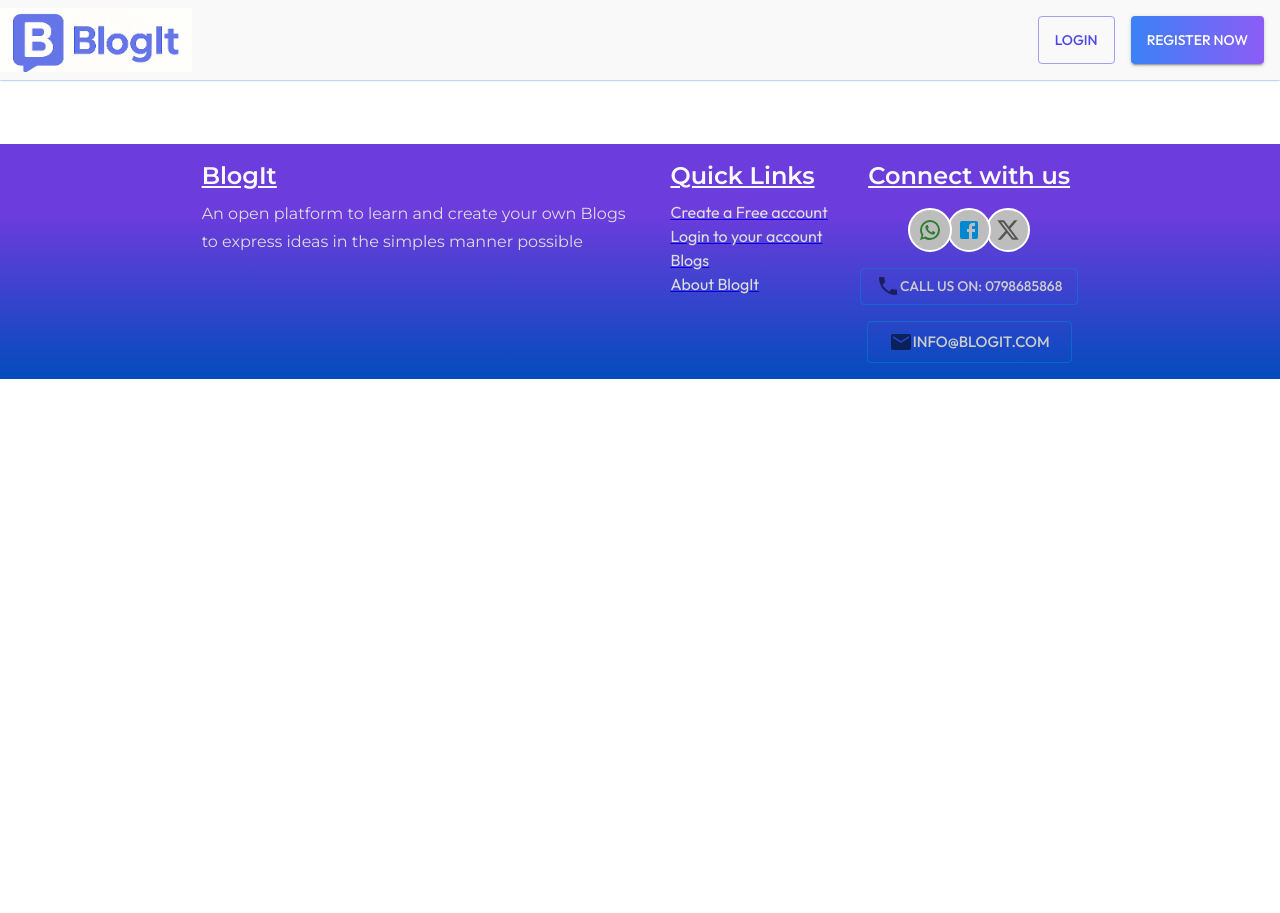
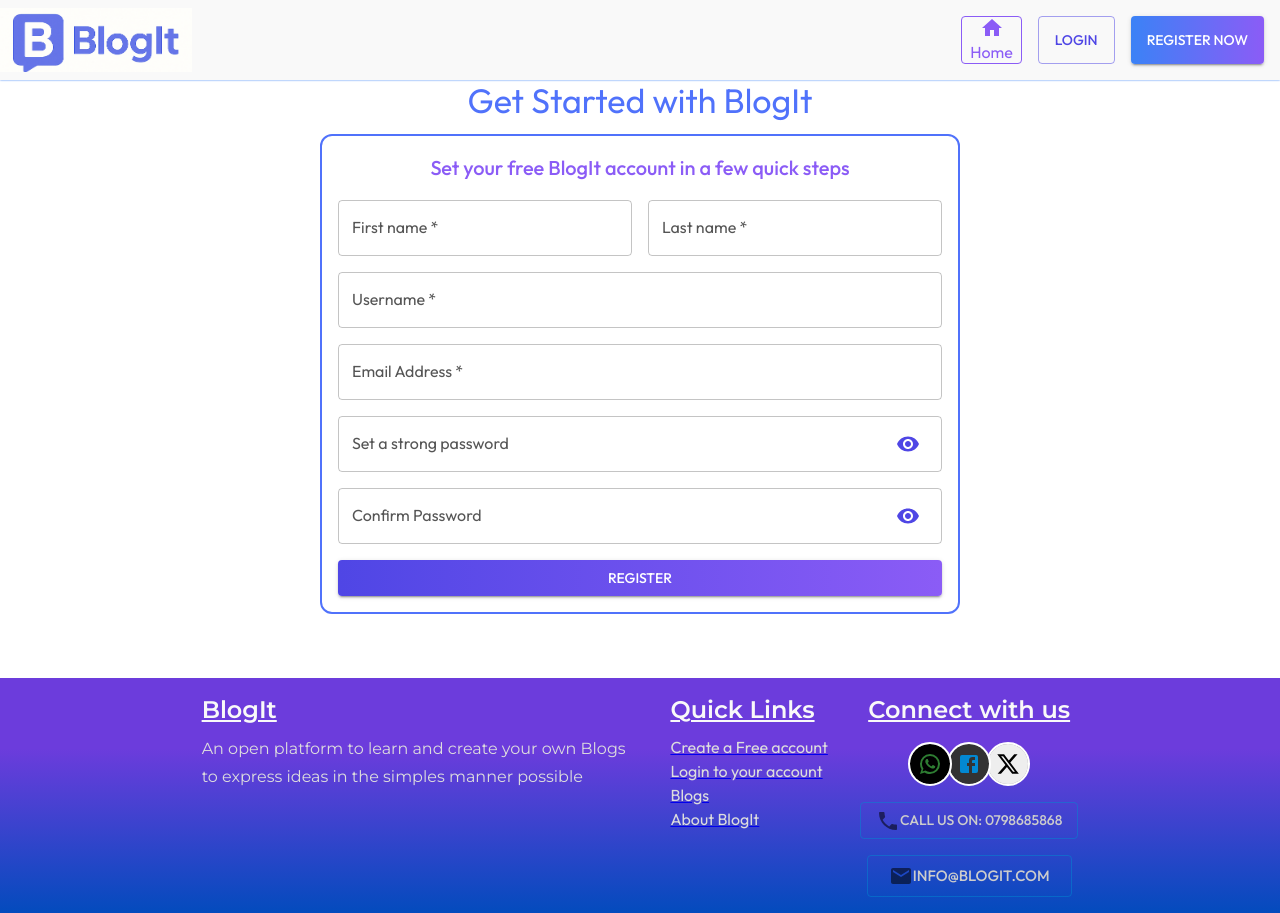
Before and after one commit to WaithakaGuru/BlogIt, a React (Vite) app in the folder frontend/: page /register in a window 1280 px wide. Before the commit the page ends 800 px from the top, so only its background shows below. Built offline with nearby package versions, Linux system fonts and the light colour scheme.

Commit message:
Add a registerNewUser page and add correct paths to all links and buttons

```diff
--- a/frontend/src/App.tsx
+++ b/frontend/src/App.tsx
@@ -5,6 +5,7 @@ import Restricted from "./components/Restricted";
 import LoginPage from "./pages/LoginPage";
 import NavBar from "./components/NavBar";
 import Footer from "./components/Footer";
+import RegisterNewAccountPage from "./pages/RegisterNewAccountPage";
 
 function App() {
   return(
@@ -21,6 +22,7 @@ function App() {
           }
         />
         <Route path="/login" Component={LoginPage} />
+        <Route path="/register" Component={RegisterNewAccountPage} />
       </Routes>
       <Footer/>
     </BrowserRouter>
--- a/frontend/src/components/Footer.tsx
+++ b/frontend/src/components/Footer.tsx
@@ -59,22 +59,22 @@ function Footer() {
           >
             Quick Links
           </Typography>
-          <Link to={"/login"} title="Create account">
+          <Link to={"/register"} title="Create account">
             <Typography variant="body1" color="textDisabled">
               Create a Free account
             </Typography>
           </Link>
-          <Link to={"/login"} title="Create account">
+          <Link to={"/login"} title="Login to your BlogIt account">
             <Typography variant="body1" color="textDisabled">
               Login to your account
             </Typography>
           </Link>
-          <Link to={"/login"} title="Create account">
+          <Link to={"/blogs"} title="Popular Blogs">
             <Typography variant="body1" color="textDisabled">
               Blogs{" "}
             </Typography>
           </Link>
-          <Link to={"/login"} title="Create account">
+          <Link to={"/"} title="About BlogIt">
             <Typography variant="body1" color="textDisabled">
               About BlogIt{" "}
             </Typography>
@@ -93,21 +93,21 @@ function Footer() {
           </Typography>
           <AvatarGroup spacing={5}>
             <Avatar>
-              <IconButton href="https://whatsapp.com">
+              <IconButton href="https://whatsapp.com" sx={{bgcolor: "#000"}}>
                 {" "}
                 <WhatsApp color="success" />
               </IconButton>
             </Avatar>
             <Avatar>
-              <IconButton href="https://facebook.com">
+              <IconButton href="https://facebook.com" sx={{bgcolor: "#333"}}>
                 {" "}
                 <Facebook color="info" />
               </IconButton>
             </Avatar>
             <Avatar>
-              <IconButton href="https://x.com">
+              <IconButton href="https://x.com" sx={{bgcolor: "#eee"}}>
                 {" "}
-                <X color="action" />
+                <X color="action" sx={{color: "#000"}} />
               </IconButton>
             </Avatar>
           </AvatarGroup>
--- a/frontend/src/components/NavBar.tsx
+++ b/frontend/src/components/NavBar.tsx
@@ -1,4 +1,5 @@
-import { Box, Button, CardMedia, Stack } from "@mui/material";
+import { Home } from "@mui/icons-material";
+import { Box, Button, CardMedia, IconButton, Stack } from "@mui/material";
 
 function NavBar() {
   return (
@@ -26,11 +27,15 @@ function NavBar() {
           }}
         />
         <Stack direction={"row"} gap={2} p={2}>
+          <IconButton href="/" color="secondary" sx={{display: "flex", border:"1px solid",
+          borderRadius: 1, flexDirection: "column", fontSize:"1rem"}}>
+            <Home/> Home
+          </IconButton>
           <Button href="/login" variant="outlined" sx={{ p: 2 }}>
             LogIn
           </Button>
           <Button
-            href="/login"
+            href="/register"
             variant="contained"
             sx={{ background: "linear-gradient(to right, #3B82F6, #8B5CF6)" }}
           >
--- /dev/null
+++ b/frontend/src/components/TextInput.tsx
@@ -0,0 +1,13 @@
+import { TextField } from "@mui/material"
+
+function TextInput({labelInfo, placeholderInfo, t="text", must=true}: {labelInfo: string, placeholderInfo: string, t?:string, must?: boolean}){
+
+    return(
+        <TextField color="secondary" label={labelInfo} placeholder={placeholderInfo}  type={t} required={must}
+            variant="outlined"fullWidth sx={{ input:{'&::placeholder': {color:"darkslateblue", opacity: .9 },
+            color: "darkslategrey"}}}
+         />
+    )
+}
+
+export default TextInput
--- a/frontend/src/pages/HomePage.tsx
+++ b/frontend/src/pages/HomePage.tsx
@@ -10,7 +10,6 @@ import Footer from "../components/Footer";
 function HomePage() {
   return (
     <>
-      <NavBar />
       <Stack
         p={3}
         sx={{ mx: "auto", width: { xs: "97%", md: "88%" } }}
@@ -81,7 +80,7 @@ function HomePage() {
             variant="contained"
             size="large"
             endIcon={<East />}
-            href="/login"
+            href="/register"
             sx={{
               zIndex: 1,
               my: 2,
@@ -178,7 +177,7 @@ function HomePage() {
         <Button
           variant="contained"
           endIcon={<East />}
-          href="login"
+          href="register"
           sx={{
             textTransform: "none",
             fontFamily: "Montserrat",
@@ -197,8 +196,6 @@ function HomePage() {
           Set up a Free BlogIt Account
         </Button>
       </Stack>
-
-      <Footer />
     </>
   );
 }
--- a/frontend/src/pages/LoginPage.tsx
+++ b/frontend/src/pages/LoginPage.tsx
@@ -13,7 +13,7 @@ function LoginPage() {
        <Button type="submit" variant="contained"
         sx={{background: "linear-gradient(45deg, #3b82f6 10%, #8B5CF6 80% )"}}
        >Login</Button>
-       <Typography variant="body1" >Don't have an account? <Link to={"/signup"} title="create new account">Register Now</Link>  </Typography>
+       <Typography variant="body1" >Don't have an account? <Link to={"/register"} title="create new account">Register Now</Link>  </Typography>
      </Stack>
     </>
 )}
--- a/frontend/src/pages/RegisterNewAccountPage.tsx
+++ b/frontend/src/pages/RegisterNewAccountPage.tsx
@@ -1,11 +1,31 @@
-import { Stack } from "@mui/material";
+import { Button, Stack, Typography } from "@mui/material";
+import PasswordInput from "../components/PasswordInput";
+import TextInput from "../components/TextInput";
 
 function RegisterNewAccountPage () {
 
     return (
-        <Stack>
-            This is the Signup page
-        </Stack>
+        <>
+            <Typography variant="h4" gutterBottom align="center">Get Started with BlogIt</Typography>
+            <Stack component={"form"} p={2} spacing={2} border={"2px solid"}
+                borderRadius={3}  width={{xs: "95%", sm:"70%", md:"50%" }} sx={{placeSelf:"center"}}
+            >
+                <Typography variant="h6" align="center" color="secondary">Set your free BlogIt account in a few quick steps</Typography>
+                <Stack direction={"row"} spacing={2} >
+                  <TextInput labelInfo ="First name" placeholderInfo="Enter you: First name"/>
+                  <TextInput labelInfo ="Last name" placeholderInfo="Enter you: Last name"/>
+                </Stack>
+                    <TextInput labelInfo ="Username" placeholderInfo="Enter a Unique: Username"/>
+                    <TextInput labelInfo ="Email Address" placeholderInfo="Enter a Valid: Email" t="email"/>
+                    <PasswordInput labelInfo="Set a strong password"/>
+                    <PasswordInput labelInfo="Confirm Password"/>
+                    <Button type="submit" variant="contained"
+                        sx={{background: "linear-gradient(to right, #4f46e5, #8B5CF6)"}}
+                    >
+                        Register
+                    </Button>
+            </Stack>
+        </>
     )
 }
 
--- a/frontend/src/themes/theme.ts
+++ b/frontend/src/themes/theme.ts
@@ -1,5 +1,4 @@
 import { createTheme } from "@mui/material";
-import { orange } from "@mui/material/colors";
 
 export default createTheme({
   palette: {
@@ -7,7 +6,7 @@ export default createTheme({
       main: "#4f46e5",
     },
     secondary: {
-      main: orange[600],
+      main: "#8B5CF6",
     },
     text: {
       primary: "#5072fb",
```
